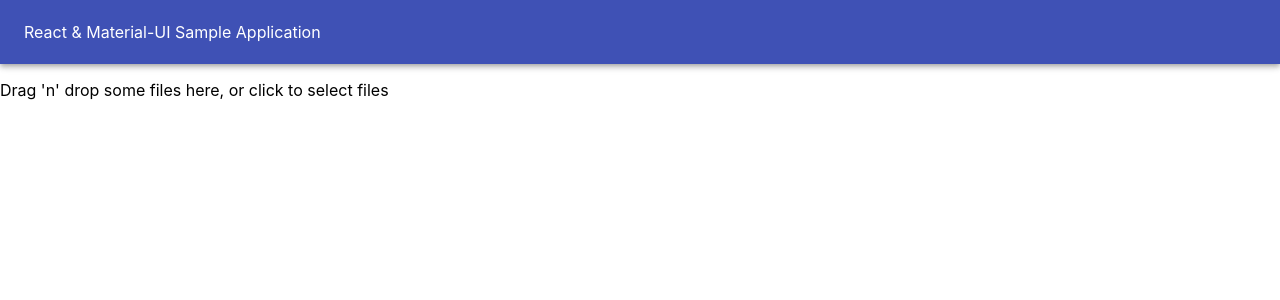
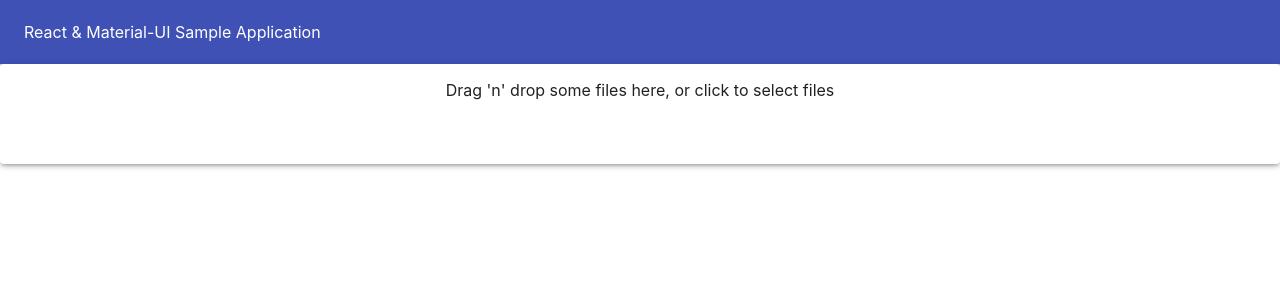
Before and after one commit to Imperial-iGEM/igem_frontend, a React (Create React App) app: page / in a window 1280 px wide. Shown: the top 300 px of the page. Built offline with nearby package versions, Linux system fonts and the light colour scheme.

Commit message:
Improve file upload UI

```diff
--- a/src/FileUpload.js
+++ b/src/FileUpload.js
@@ -1,5 +1,10 @@
 import React, {useState, useEffect} from 'react'
 import Dropzone from 'react-dropzone'
+import Paper from '@material-ui/core/Paper'
+import List from '@material-ui/core/List'
+import ListItem from '@material-ui/core/ListItem'
+
+import { makeStyles } from '@material-ui/core/styles';
 
 export default function FileUpload(props) {
     const [files, setFiles] = useState([]);
@@ -12,8 +17,31 @@
         console.log(files);
     }, [files]);
 
+    const useStyles = makeStyles((theme) => ({
+        root: {
+            display: 'flex',
+            flexDirection: 'column',
+            minHeight: 100,
+            justifyContent: 'center',
+            flex: 1
+        },
+        dropZone: {
+            display: 'flex',
+            minHeight: 100,
+            justifyContent: 'center',
+            flex: 1
+        },
+        list: {
+            display: 'flex',
+            width: '100%',
+            justifyContent: 'center',
+            flex: 1
+        }
+    }));
+    const classes = useStyles();
     return (
-        <div>
+        <div className={classes.root}>
+            <Paper elevation={3} className={classes.dropZone} >
             <Dropzone onDrop={acceptedFiles => acceptFiles(acceptedFiles)}>
                 {({getRootProps, getInputProps}) => (
                     <section>
@@ -24,14 +52,14 @@
                     </section>
                 )}
             </Dropzone>
-
-            <ul>
+            </Paper>
+            <List className={classes.list}>
                 {files.length > 0 && files.map((acceptedFile, index) => (
-                    <li key={index}>
+                    <ListItem key={index}>
                         <a href={URL.createObjectURL(acceptedFile)} download={acceptedFile.name}>{acceptedFile.name}</a>
-                    </li>
+                    </ListItem>
                 ))}
-            </ul>
-        </div>
+            </List>
+    </div>
     )
 }
```
